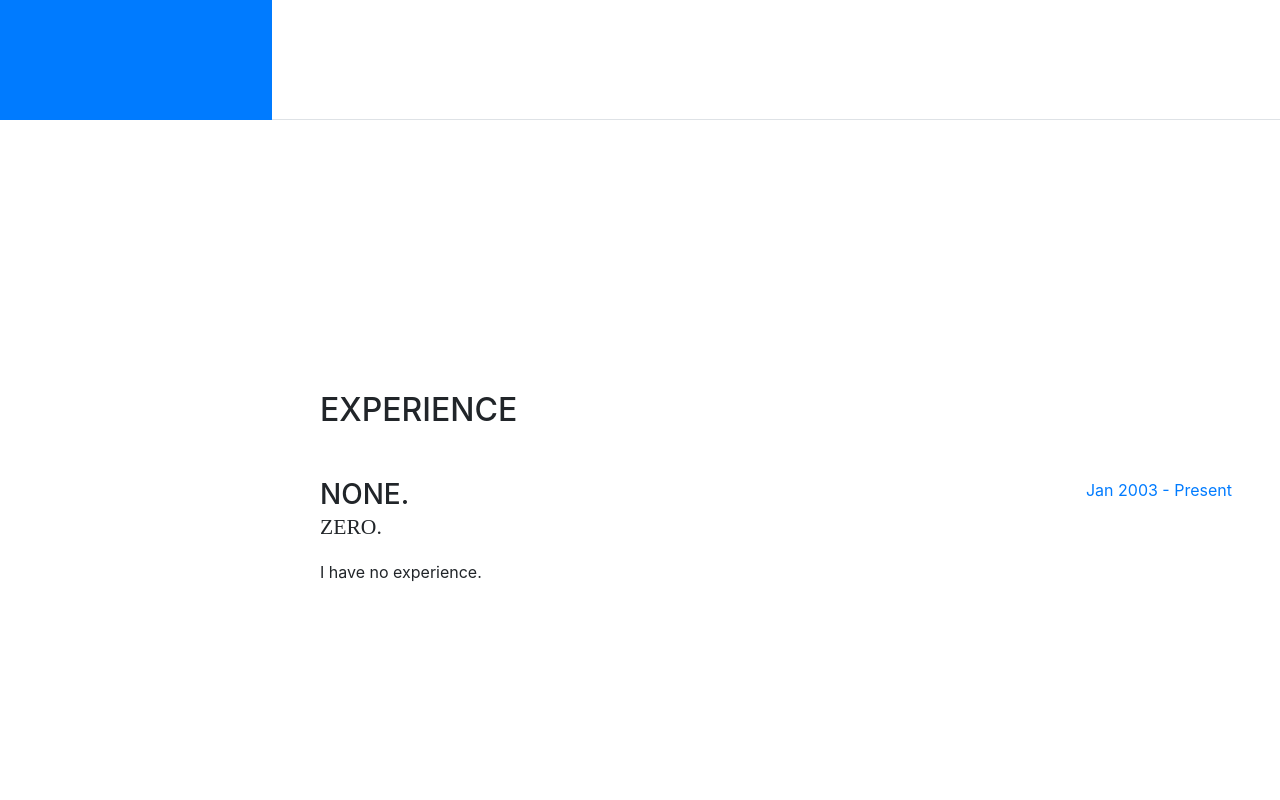
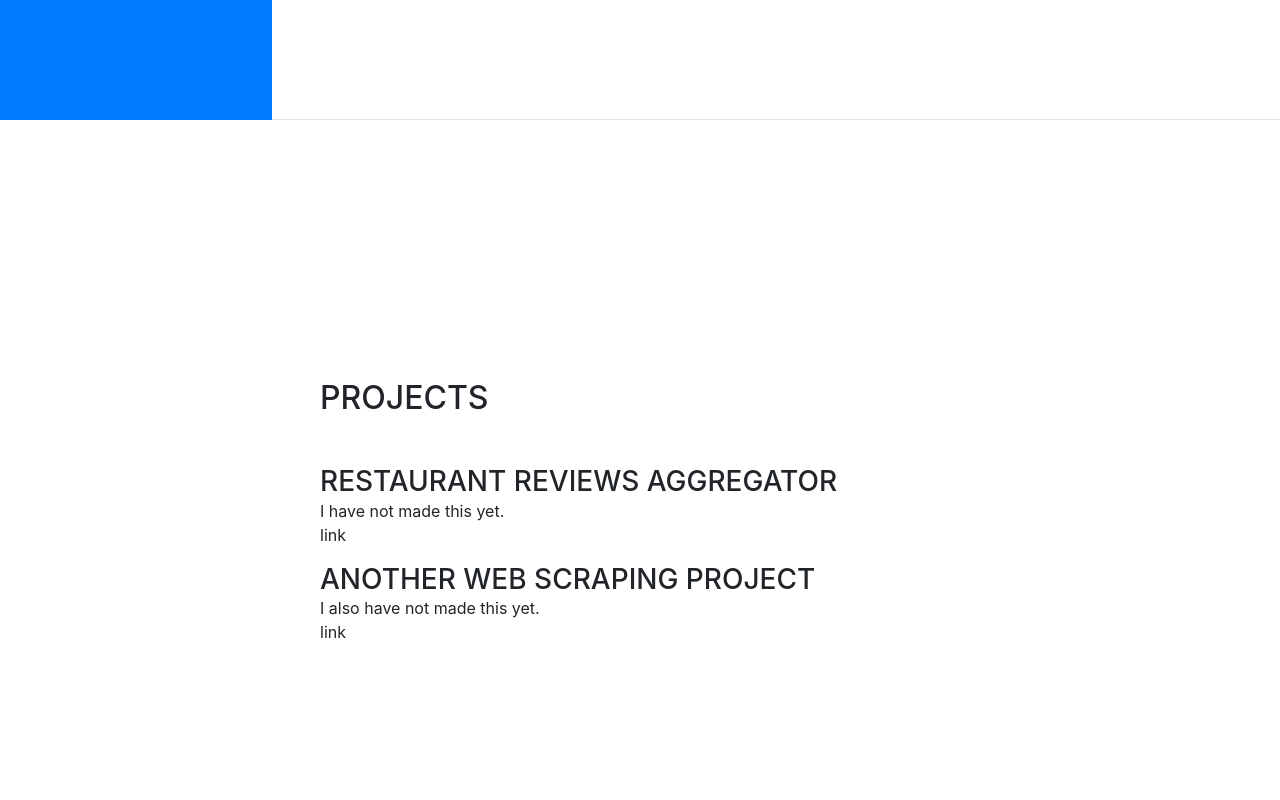
Before and after one commit to lexcion/lexcion.github.io, a website with bundled scripts: page index.html in a window 1280 px wide. Shown: the part 680-1480 px from the top of the page. Built offline with nearby package versions, Linux system fonts and the light colour scheme; a web font is replaced by a local one.

Commit message:
Update index.html

```diff
--- a/index.html
+++ b/index.html
@@ -114,7 +114,28 @@
           -->
         </div>
       </section>
+      <section class="resume-section p-3 p-lg-5 d-flex flex-column" id="education">
+        <div class="my-auto">
+          <h2 class="mb-5">Projects</h2>
 
+          <div class="resume-item d-flex flex-column flex-md-row">
+            <div class="resume-content mr-auto">
+              <h3 class="mb-0">Restaurant Reviews Aggregator</h3>
+              <div>I have not made this yet.</div>
+              <p>link</p>
+            </div>
+          </div>
+
+          <div class="resume-item d-flex flex-column flex-md-row">
+            <div class="resume-content mr-auto">
+              <h3 class="mb-0">Another web scraping project</h3>
+              <div>I also have not made this yet.</div>
+              <p>link</p>
+            </div>
+          </div>
+
+        </div>
+      </section>
       <section class="resume-section p-3 p-lg-5 d-flex flex-column" id="experience">
         <div class="my-auto">
           <h2 class="mb-5">Experience</h2>
```
